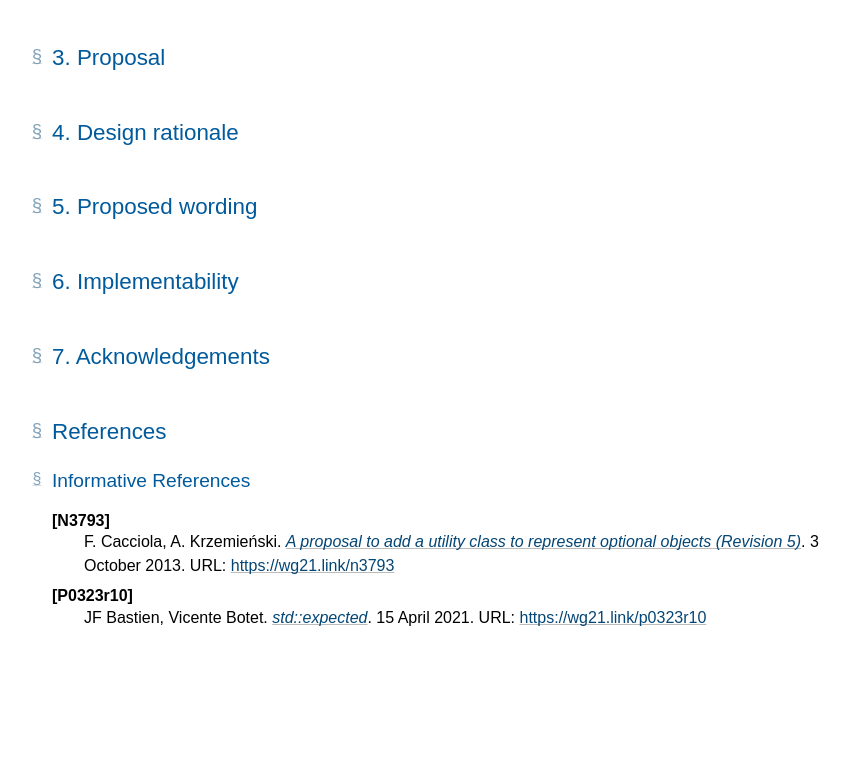
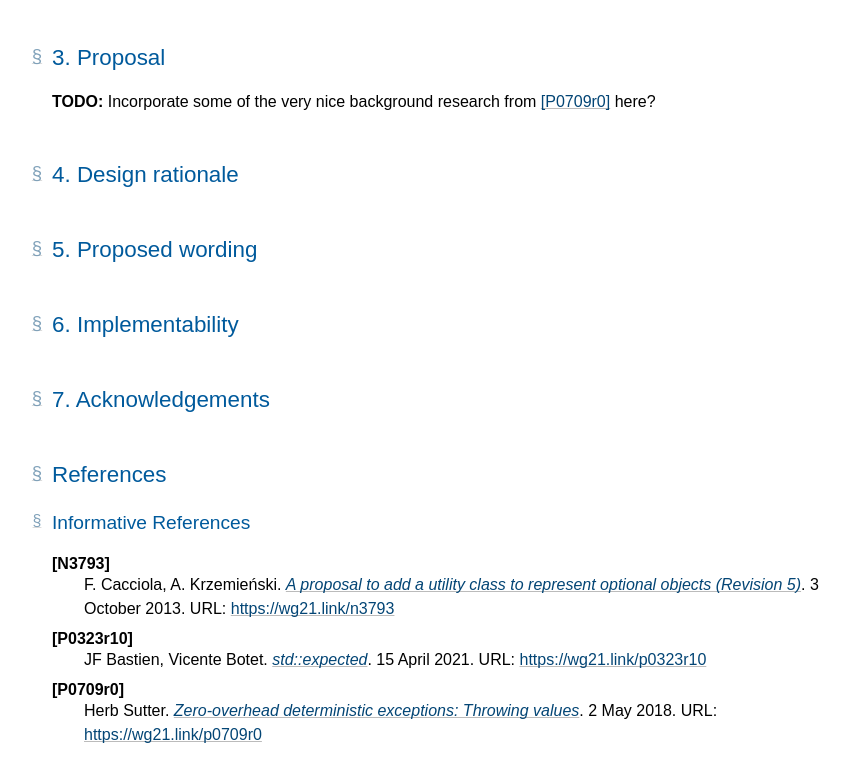
Before and after one commit to bgianfo/cpp-papers, a plain HTML site: page operator-question-mark/index.html in a window 1280 px wide. Shown: the part 2320-3102 px from the top of the page, without its empty margins (412-1261 px from the left). Before the commit the page ends 2998 px from the top, so only its background shows below. Drawn offline with Linux system fonts and the light colour scheme.

Commit message:
operator-?: Add a link to P0709, an awesome resource
SHA: 4e3e6be39c6f8ee027b04a962baecda756a2a122
Reason: push, by @bgianfo

Co-authored-by: github-actions[bot] <41898282+github-actions[bot]@users.noreply.github.com>

```diff
--- a/operator-question-mark/index.html
+++ b/operator-question-mark/index.html
@@ -1563,7 +1563,7 @@ Possible extra rowspan handling
   <meta content="Bikeshed version 4f053d00e, updated Tue Aug 10 14:13:32 2021 -0700" name="generator">
   <link href="https://serenityos.github.io/cpp-papers/operator-question-mark/" rel="canonical">
   <link href="https://isocpp.org/favicon.ico" rel="icon">
-  <meta content="0fe077f5918ec6221b2629d2ae7740edfa350c49" name="document-revision">
+  <meta content="4e3e6be39c6f8ee027b04a962baecda756a2a122" name="document-revision">
 <style>/* style-autolinks */
 
 .css.css, .property.property, .descriptor.descriptor {
@@ -2188,6 +2188,7 @@ success cases, or return the error value if present instead.</p>
 <c- p>}</c->
 </pre>
    <h2 class="heading settled" data-level="3" id="proposal"><span class="secno">3. </span><span class="content">Proposal</span><a class="self-link" href="#proposal"></a></h2>
+   <p><strong>TODO:</strong> Incorporate some of the very nice background research from <a data-link-type="biblio" href="#biblio-p0709r0">[P0709r0]</a> here?</p>
    <h2 class="heading settled" data-level="4" id="design-rational"><span class="secno">4. </span><span class="content">Design rationale</span><a class="self-link" href="#design-rational"></a></h2>
    <h2 class="heading settled" data-level="5" id="proposed-wording"><span class="secno">5. </span><span class="content">Proposed wording</span><a class="self-link" href="#proposed-wording"></a></h2>
    <h2 class="heading settled" data-level="6" id="implementability"><span class="secno">6. </span><span class="content">Implementability</span><a class="self-link" href="#implementability"></a></h2>
@@ -2329,4 +2330,6 @@ success cases, or return the error value if present instead.</p>
    <dd>F. Cacciola, A. Krzemieński. <a href="https://wg21.link/n3793"><cite>A proposal to add a utility class to represent optional objects (Revision 5)</cite></a>. 3 October 2013. URL: <a href="https://wg21.link/n3793">https://wg21.link/n3793</a>
    <dt id="biblio-p0323r10">[P0323r10]
    <dd>JF Bastien, Vicente Botet. <a href="https://wg21.link/p0323r10"><cite>std::expected</cite></a>. 15 April 2021. URL: <a href="https://wg21.link/p0323r10">https://wg21.link/p0323r10</a>
+   <dt id="biblio-p0709r0">[P0709r0]
+   <dd>Herb Sutter. <a href="https://wg21.link/p0709r0"><cite>Zero-overhead deterministic exceptions: Throwing values</cite></a>. 2 May 2018. URL: <a href="https://wg21.link/p0709r0">https://wg21.link/p0709r0</a>
   </dl>
```
